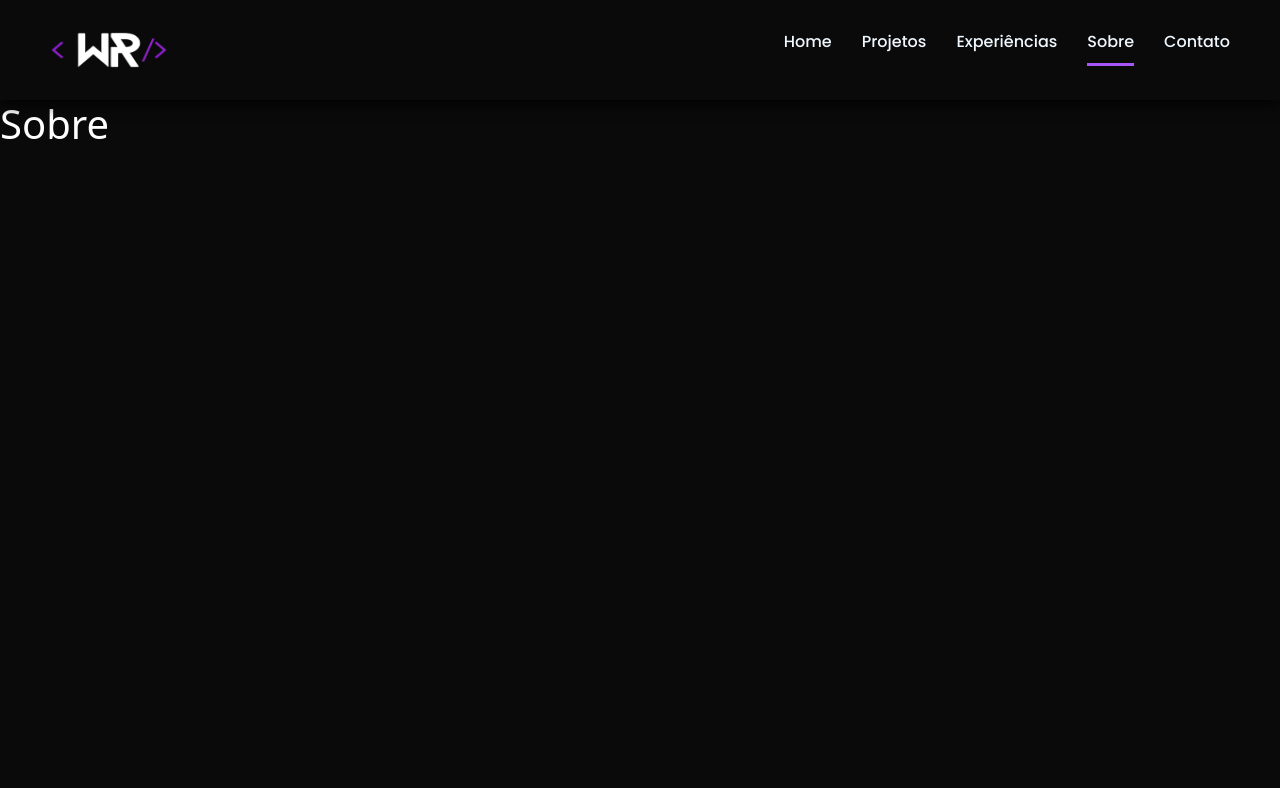
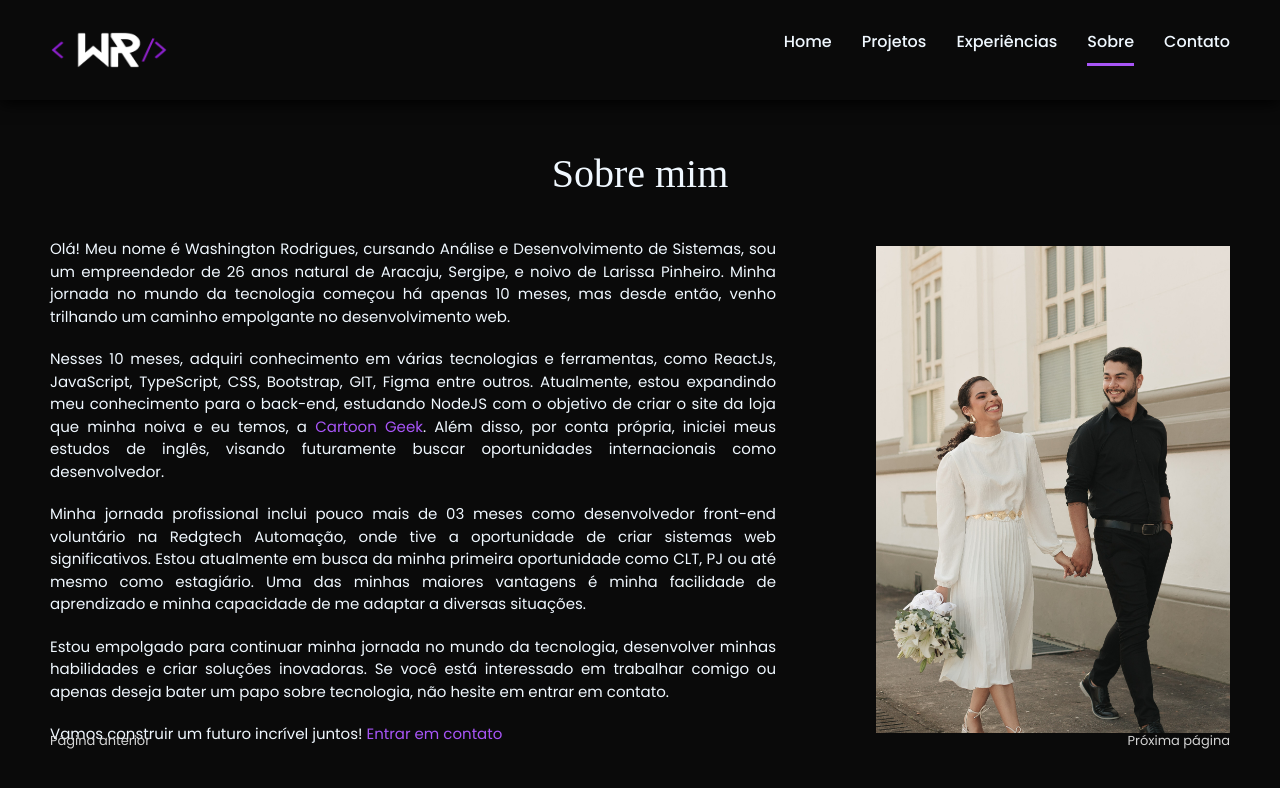
Before and after one commit to washingtonrodriigues/meu-portifolio, a React (Vite) app: page /about in a window 1280 px wide. Shown: the top 788 px of the page. Built offline with nearby package versions, Linux system fonts and the light colour scheme; the HTML template or start-up script is replaced by a standard one; a web font is replaced by a local one.

Commit message:
correcao do conflito de css e estilizacao da pagina about

```diff
--- a/src/App.jsx
+++ b/src/App.jsx
@@ -1,7 +1,6 @@
 import React from 'react';
 import Menu from './Components/Menu';
 import style from './global.css';
-
 import { BrowserRouter as Router } from 'react-router-dom';
 import AppRoutes from './routes/app.routes';
 import { ToastContainer, toast } from 'react-toastify';
--- a/src/Components/About/index.jsx
+++ b/src/Components/About/index.jsx
@@ -1,5 +1,8 @@
 import React from 'react';
 import { motion } from 'framer-motion';
+import styles from './styles.css'
+import PreviousPage from '../PreviousPage';
+import NextPage from '../NextPage';
 
 export default function About() {
   return (
@@ -7,8 +10,21 @@ export default function About() {
       initial={{ opacity: 0 }}
       animate={{ opacity: 1 }}
       exit={{ opacity: 0 }}
+      className='container-about'
     >
-      <h1 style={{ color: '#fff' }}>Sobre</h1>
+      <h1>Sobre mim</h1>
+      <div className='content-about'>
+        <div className='text'>
+          <p>Olá! Meu nome é Washington Rodrigues, cursando Análise  e Desenvolvimento de Sistemas, sou um empreendedor de 26 anos natural de Aracaju, Sergipe, e noivo de Larissa Pinheiro. Minha jornada no mundo da tecnologia começou há apenas 10 meses, mas desde então, venho trilhando um caminho empolgante no desenvolvimento web.</p>
+          <p>Nesses 10 meses, adquiri conhecimento em várias tecnologias e ferramentas, como ReactJs, JavaScript, TypeScript, CSS, Bootstrap, GIT, Figma entre outros. Atualmente, estou expandindo meu conhecimento para o back-end, estudando NodeJS com o objetivo de criar o site da loja que minha noiva e eu temos, a <a target='_blank' href="https://instagram.com/cartoonstore19">Cartoon Geek</a>. Além disso, por conta própria, iniciei meus estudos de inglês, visando futuramente buscar oportunidades internacionais como desenvolvedor.</p>
+          <p>Minha jornada profissional inclui pouco mais de 03 meses como desenvolvedor front-end voluntário na Redgtech Automação, onde tive a oportunidade de criar sistemas web significativos. Estou atualmente em busca da minha primeira oportunidade como CLT, PJ ou até mesmo como estagiário. Uma das minhas maiores vantagens é minha facilidade de aprendizado e minha capacidade de me adaptar a diversas situações.</p>
+          <p>Estou empolgado para continuar minha jornada no mundo da tecnologia, desenvolver minhas habilidades e criar soluções inovadoras. Se você está interessado em trabalhar comigo ou apenas deseja bater um papo sobre tecnologia, não hesite em entrar em contato.</p>
+          <p>Vamos construir um futuro incrível juntos! <a href="/contact">Entrar em contato</a></p>
+        </div>
+        <img src="../../public/couple.jpg" alt="" className='img-about' />
+      </div>
+      <PreviousPage className="prev-page" to={'/experiences'} />
+      <NextPage className="next-page" to={'/contact'} />
     </motion.div>
   );
 }
--- /dev/null
+++ b/src/Components/About/styles.css
@@ -0,0 +1,38 @@
+@import '../../global.css';
+
+.container-about {
+  color: var(--color-white);
+}
+
+.container-about h1 {
+  text-align: center;
+  font-family: var(--font-REM);
+  margin-top: 50px;
+}
+
+.content-about {
+  display: flex;
+  align-items: center;
+  justify-content: center;
+  padding-left: 50px;
+  padding-right: 50px;
+  margin-top: 20px;
+  gap: 100px;
+}
+
+.text > p {
+  text-align: justify;
+  margin-top: 20px;
+  font-family: var(--font-Poppins);
+  font-size: 15px;
+}
+
+.img-about {
+  width: 30%;
+  height: 100%;
+}
+
+a {
+  text-decoration: none;
+  color: var(--color-purple);
+}
--- a/src/Components/Contact/index.jsx
+++ b/src/Components/Contact/index.jsx
@@ -67,11 +67,11 @@ export default function Contact() {
       initial={{ opacity: 0 }}
       animate={{ opacity: 1 }}
       exit={{ opacity: 0 }}
-      className="container"
+      className="container-contact"
     >
       <h2>Contato</h2>
-      <div className="content">
-        <div className="first-content">
+      <div className="content-contact">
+        <div className="first-content-contact">
           <div className="social-medias">
             <h3>Redes Sociais</h3>
             <div className="social-medias-icons">
@@ -117,7 +117,7 @@ export default function Contact() {
             </div>
           </div>
         </div>
-        <form className="second-content" onSubmit={sendEmail}>
+        <form className="second-content-contact" onSubmit={sendEmail}>
           <div className="input">
             <label htmlFor="">Nome</label>
             <input
--- a/src/Components/Home/style.css
+++ b/src/Components/Home/style.css
@@ -1,6 +1,6 @@
 @import '../../global.css';
 
-header {
+.home {
   display: flex;
   justify-content: space-between;
   padding-left: 80px;
@@ -11,7 +11,7 @@ header {
   font-family: var(--font-Roboto);
 }
 
-.first-content {
+.first-content-home {
   display: flex;
   flex-direction: column;
   gap: 30px;
@@ -24,7 +24,7 @@ header {
   width: 20ch;
   white-space: nowrap;
   overflow: hidden;
-  animation: type 2s steps(40, end) forwards;
+  animation: type 2s steps(44, end) forwards;
   opacity: 0;
 }
 
@@ -112,7 +112,7 @@ header {
   background-position: 100% 0;
 }
 
-.second-content {
+.second-content-home {
   width: 350px;
   height: 350px;
 }
@@ -176,7 +176,7 @@ a.next-page {
   }
 
   .name-title {
-    margin: 0 auto;
+    margin: 50px auto 20px auto;
     text-align: center;
   }
 
--- a/src/Components/Menu/index.jsx
+++ b/src/Components/Menu/index.jsx
@@ -24,11 +24,13 @@ export default function Menu() {
 
   return (
     <nav className="navbar">
-      <img
-        className="logo"
-        src="../.././public/logo-wr2.png"
-        alt="Logo Washington Rodrigues"
-      />
+      <a href="/" className='a-logo'>
+        <img
+          className="logo"
+          src="../.././public/logo-wr2.png"
+          alt="Logo Washington Rodrigues"
+        />
+      </a>
       <ul
         style={{
           opacity: windowWidth <= 768 && !isMenuOpen ? '0' : '1',
--- a/src/Components/Menu/styles.css
+++ b/src/Components/Menu/styles.css
@@ -1,8 +1,10 @@
 @import '../../global.css';
 
-.navbar{
+.navbar {
   font-family: var(--font-Poppins);
+  background-color: var(--color-black);
   height: 100px;
+  width: 100vw;
   display: flex;
   justify-content: space-between;
   align-items: center;
@@ -10,43 +12,47 @@
   padding: 0 50px;
 }
 
-.logo{
+.a-logo {
   width: 10%;
+  height: 100%;
+}
+
+.logo {
+  width: 100%;
   height: 100%;
   cursor: pointer;
 }
 
-.nav-list{
+.nav-list {
   display: flex;
   gap: 30px;
   list-style: none;
   font-weight: 500;
 }
 
-.nav-list a{
+.nav-list a {
   text-decoration: none;
   color: var(--color-white);
-    transition: .3s;
-
+  transition: 0.3s;
 }
 
-.nav-list a:hover{
+.nav-list a:hover {
   color: var(--color-purple);
 }
 
-.active{
+.active {
   padding-bottom: 10px;
   border-bottom: 3px solid var(--color-purple);
 }
 
-.fa-bars{
+.fa-bars {
   font-size: 25px;
   color: var(--color-white);
   display: none;
 }
 
-@media (max-width: 768px){
-    .nav-list{
+@media (max-width: 768px) {
+  .nav-list {
     flex-direction: column;
     align-items: center;
     justify-content: center;
@@ -56,10 +62,10 @@
     bottom: 0;
     left: 0;
     overflow: hidden;
-        transition: .3s;
+    transition: 0.3s;
   }
 
-    .fa-bars{
+  .fa-bars {
     display: block;
   }
 }
--- a/src/Components/Projects/data/projects.json
+++ b/src/Components/Projects/data/projects.json
@@ -1,6 +1,6 @@
 [
   {
-    "title": "Protótipo Site Cartoon Geek",
+    "title": "Design Site Cartoon Geek",
     "type": "UI/UX Design",
     "description": "Desenvolvi no Figma um protótipo incrível para o site da Cartoon Geek, uma loja online dedicada aos amantes da cultura geek e dos desenhos animados. Este projeto foi criado com paixão e precisão, visando proporcionar uma experiência única de compra para os fãs de desenhos animados, filmes, séries e jogos.",
     "image": "../../.././public/projects-img/cartoonsite.png",
@@ -9,7 +9,7 @@
     "repository": ""
   },
   {
-    "title": "Protótipo Sistema de Loja Cartoon Geek",
+    "title": "Design Sistema de Loja Cartoon Geek",
     "type": "UI/UX Design",
     "description": "Este projeto é a materialização de um sistema de loja completo, concebido e detalhadamente projetado no Figma. O sistema representa uma solução abrangente para empresas e empreendedores que desejam ter total controle sobre tudo da sua organização, como vendas, relatórios, estoque de produtos e muito mais.",
     "image": "../../.././public/projects-img/storesystem.png",
--- a/src/Components/Projects/index.jsx
+++ b/src/Components/Projects/index.jsx
@@ -30,9 +30,9 @@ export default function Projects({ project }) {
       initial={{ opacity: 0 }}
       animate={{ opacity: 1 }}
       exit={{ opacity: 0 }}
-      className="container"
+      className="container-projects"
     >
-      <h2>Projetos</h2>
+      <h2 data-aos="fade-right" data-aos-duration="1000">Projetos</h2>
 
       <div className='next-previous'>
         <i class="fa-solid fa-angle-left" onClick={() => handleArrowClick('left')}></i>
@@ -40,7 +40,7 @@ export default function Projects({ project }) {
       </div>
 
       <div className="content-projects">
-        <div className='select-project-type'>
+        <div className='select-project-type' data-aos="fade-up" data-aos-duration="1000" data-aos-delay="200">
           <h3 >Selecione o tipo de projeto:</h3>
           <select
             name=""
@@ -52,7 +52,7 @@ export default function Projects({ project }) {
             <option value="frontend">Front-end</option>
           </select>
         </div>
-        <div ref={carousel} className='projects-slide carousel'>
+        <div ref={carousel} className='projects-slide carousel' data-aos="fade-up" data-aos-delay="500" data-aos-duration="1000">
           {filterType === 'uiux' ? (
             <motion.div
               initial={{ opacity: 0 }}
@@ -122,7 +122,7 @@ export default function Projects({ project }) {
       </div>
 
       <PreviousPage className="prev-page" to={'/'} />
-      <NextPage to={'/experiences'} />
+      <NextPage className="next-page" to={'/experiences'} />
     </motion.div>
   );
 }
--- a/src/Components/Projects/style.css
+++ b/src/Components/Projects/style.css
@@ -1,4 +1,14 @@
 @import '../../global.css';
+
+.container-projects {
+  color: #fff;
+  display: flex;
+  flex-direction: column;
+  justify-content: center;
+  align-items: center;
+  margin-top: 50px;
+  font-family: var(--font-REM);
+}
 
 .content-projects {
   text-align: center;
@@ -51,6 +61,11 @@
   border: 2px solid var(--color-purple);
   border-radius: 10px;
   background-color: #000;
+  transition: 0.3s;
+}
+
+.project:hover {
+  border: 2px solid var(--color-purple2);
 }
 
 .project > img {
@@ -114,6 +129,5 @@
 }
 
 .previous-page {
-  position: fixed;
-  left: 10;
+  bottom: 50px;
 }
```
Also changed, not shown: src/Components/Contact/styles.css (+44 -28 lines), src/Components/Home/index.jsx (+14 -13 lines), public/couple.jpg (added). Lines whose indentation alone changed are shown as unchanged.
